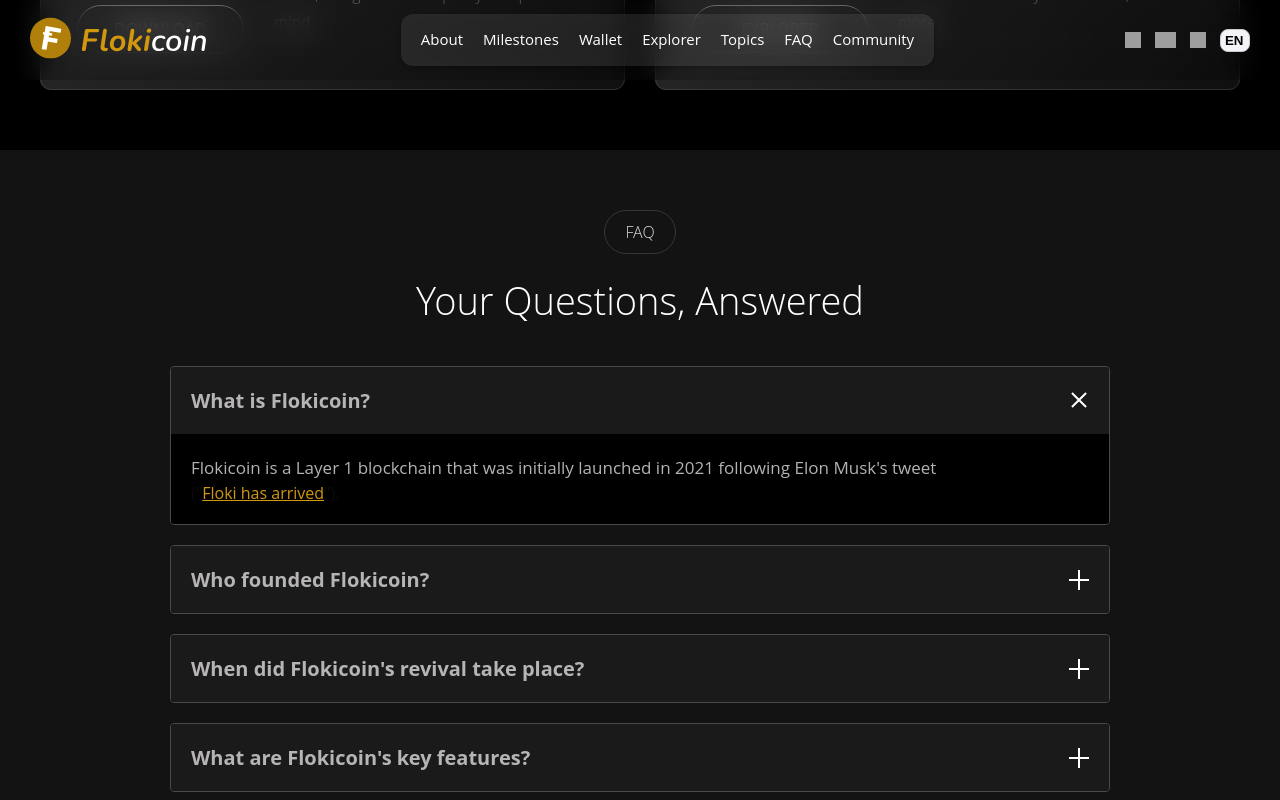
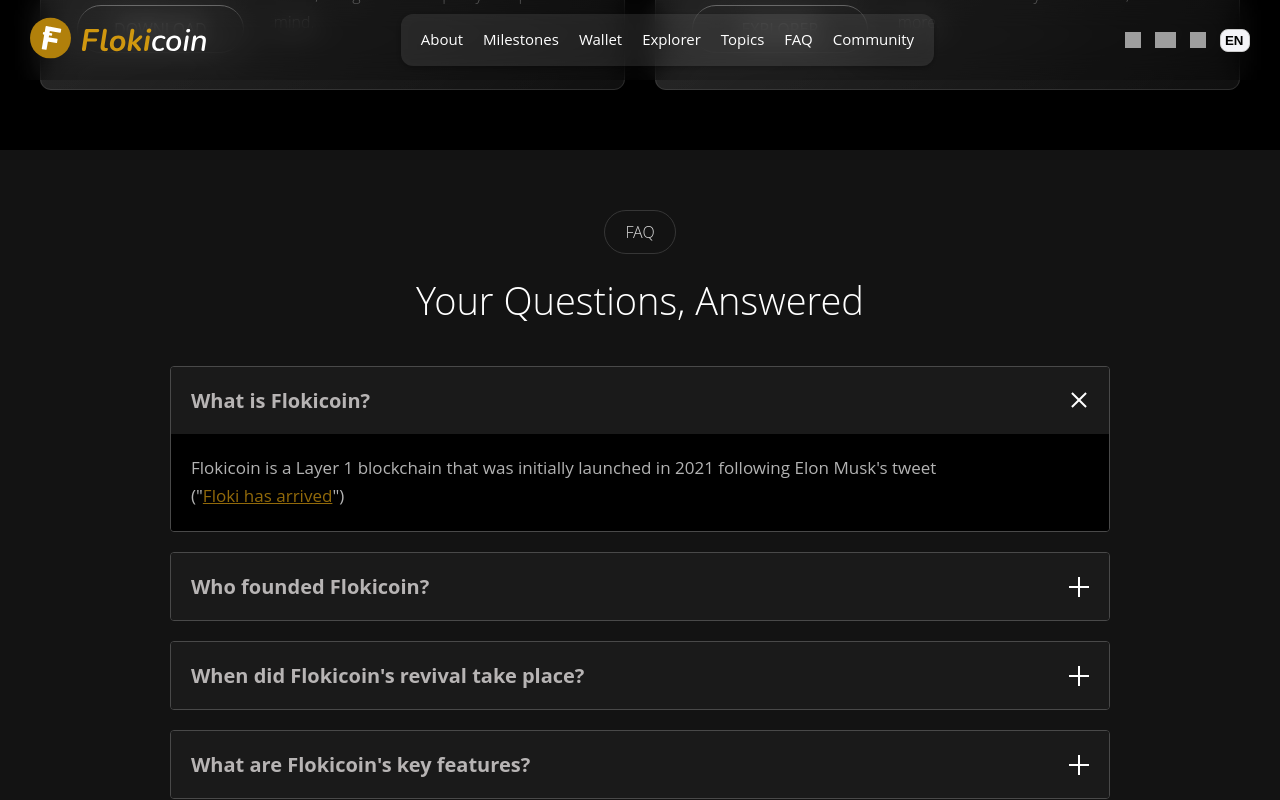
Before and after one commit to jdipeer/floki-web, a Next.js app: page / in a window 1280 px wide. Both pictures are taken after a click on the heading "What is Flokicoin?". Shown: the part 2520-3320 px from the top of the page. Built offline with nearby package versions, Linux system fonts and the light colour scheme; grey boxes are pictures that could not be loaded.

Commit message:
fix issue

```diff
--- a/src/components/Faq.tsx
+++ b/src/components/Faq.tsx
@@ -27,14 +27,10 @@
                   {index == 0 && q.linkLabel && (
                     <span>
                       (&quot;
-                      <a
-                        href={q.link}
-                        target="_blank"
-                        rel="noopener noreferrer"
-                        style={{ color: '#d0970f' }}>
+                      <a href={q.link} target="_blank" rel="noopener noreferrer">
                         {q.linkLabel}
                       </a>
-                      &quot;).
+                      &quot;)
                     </span>
                   )}
                 </div>
--- a/src/styles/scss/Faq.module.scss
+++ b/src/styles/scss/Faq.module.scss
@@ -95,6 +95,16 @@
 .accordionAnswer {
   background: #000;
   padding: 20px;
+
+  span {
+    color: #fff;
+    line-height: 1.7;
+    font-size: 17px;
+    opacity: 0.7;
+    a {
+      color: #d0970f;
+    }
+  }
 }
 
 .accordionContent {
--- a/src/utils/translations/en.json
+++ b/src/utils/translations/en.json
@@ -133,7 +133,7 @@
     "questions": [
       {
         "question": "What is Flokicoin?",
-        "answer": "Flokicoin is a Layer 1 blockchain that was initially launched in 2021 following Elon Musk's tweet ",
+        "answer": "Flokicoin is a Layer 1 blockchain that was initially launched in 2021 following Elon Musk's tweet",
         "linkLabel": "Floki has arrived",
         "link": "https://x.com/elonmusk/status/1437179881260032016"
       },
```
Also changed, not shown: 3 other files (tests, documents, lock files or other folders).
